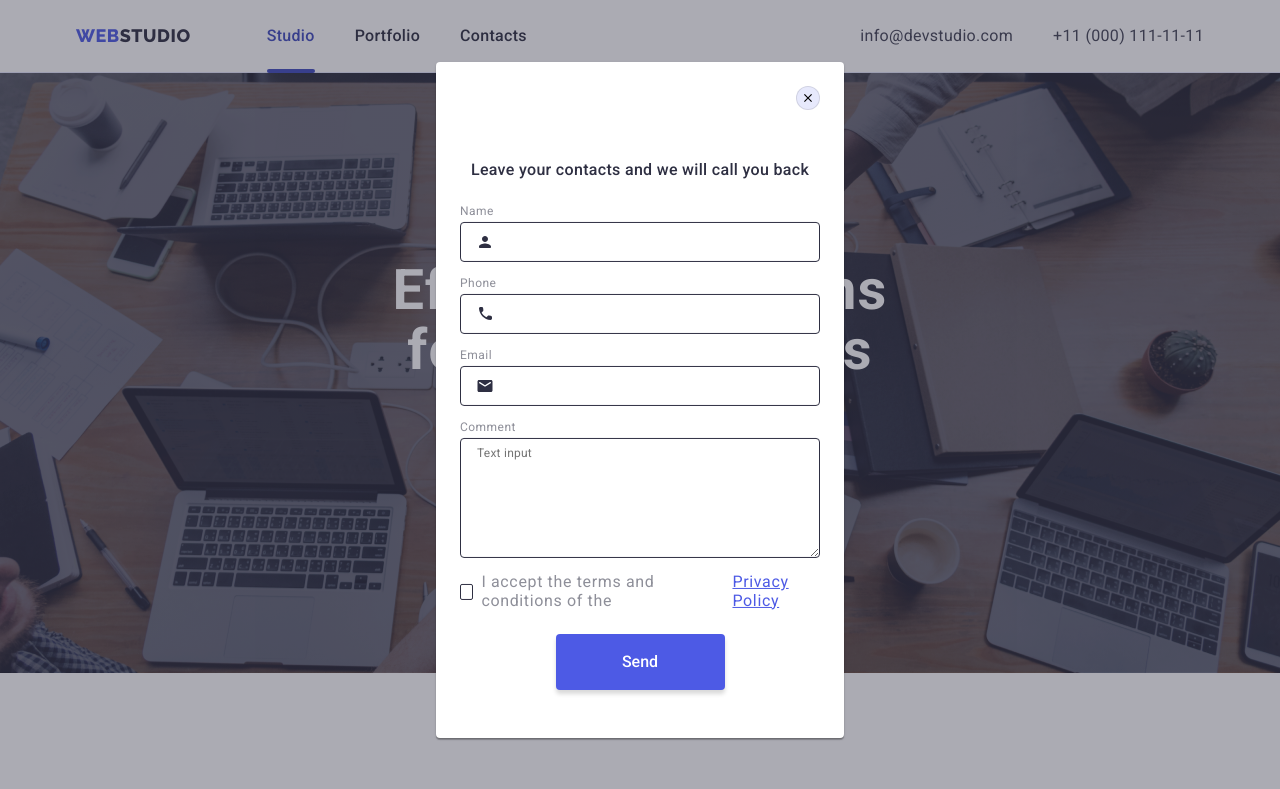
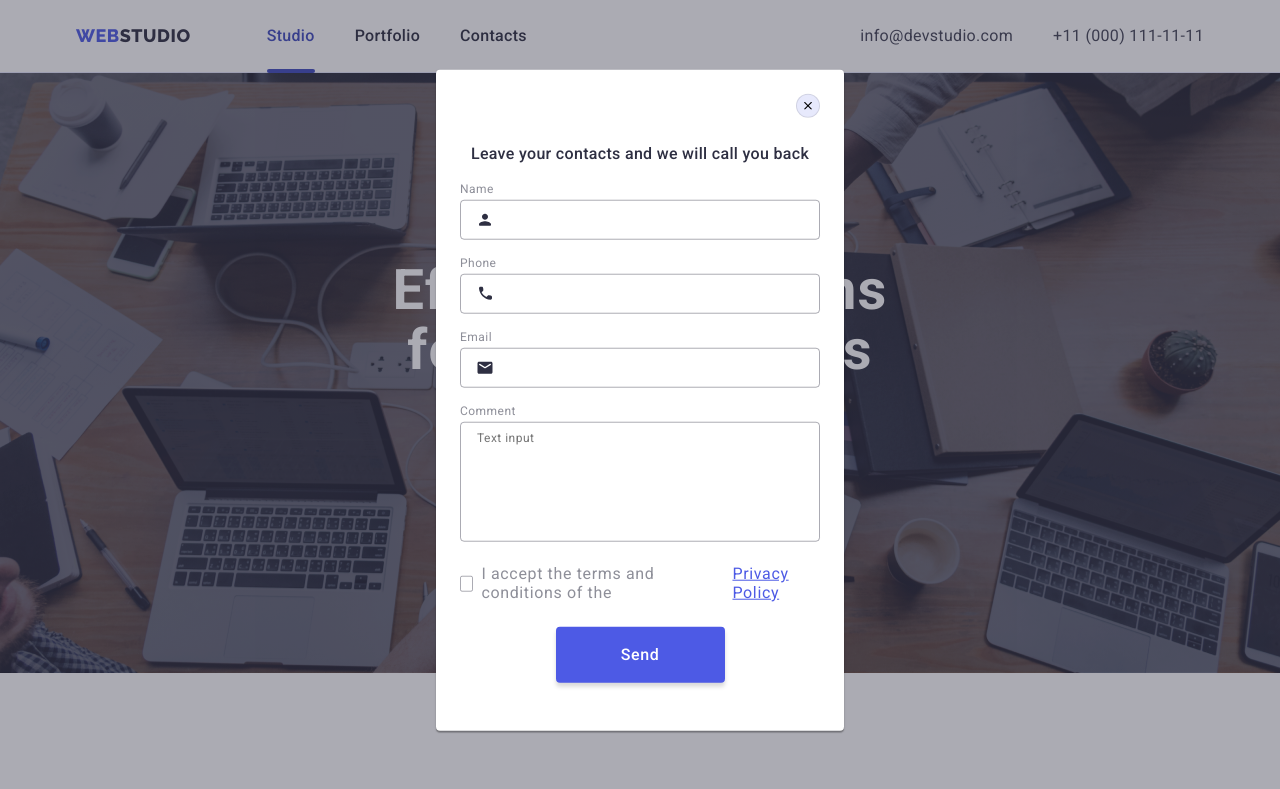
Before and after one commit to Mykola83/goit-markup-hw-05, a plain HTML site: page index.html in a window 1280 px wide. Both pictures are taken after a click on the button "Order Service". Shown: the top 789 px of the page. Drawn offline with nearby package versions, Linux system fonts and the light colour scheme.

Commit message:
corrected-05-hw

```diff
--- a/css/styles.css
+++ b/css/styles.css
@@ -644,6 +644,7 @@ ul {
 
 .footer-form-element {
   display: flex;
+  gap: 24;
 }
 
 .subscribe-text {
@@ -657,13 +658,17 @@ ul {
 .subscribe-input {
   width: 264px;
   height: 40px;
+  font-size: 12px;
   border: 1px solid var(--main-background-color);
   border-radius: 4px;
-  background: transparent;
+  background-color: transparent;
   color: var(--main-background-color);
   padding-left: 16px;
   margin-right: 24px;
+  line-height: 1.5;
+  letter-spacing: 0.04em;
   align-items: center;
+  filter: drop-shadow(0px 4px 4px rgba(0, 0, 0, 0.15));
 }
 
 .subscribe-input::placeholder {
@@ -682,6 +687,8 @@ ul {
   padding: 8px 24px;
   background-color: var(--btn-color);
   color: var(--main-background-color);
+  font-family: "Roboto", sans-serif;
+  font-size: 16px;
   font-weight: 500;
   line-height: 1.5;
   letter-spacing: 0.04em;
@@ -718,7 +725,7 @@ ul {
   box-shadow: 0px 1px 1px rgba(0, 0, 0, 0.14), 0px 1px 3px rgba(0, 0, 0, 0.12),
     0px 2px 1px rgba(0, 0, 0, 0.2);
   border-radius: 4px;
-  padding: 24px;
+  padding: 72px 24px 24px 24px;
 }
 
 .modal-close-button {
@@ -776,7 +783,6 @@ ul {
   line-height: 1.5;
   color: var(--second-text-color);
   letter-spacing: 0.02em;
-  margin-top: 72px;
   margin-bottom: 16px;
 }
 
@@ -785,15 +791,17 @@ ul {
 }
 
 .modal-field {
-  margin-bottom: 8px;
+  margin-bottom: 16px;
 }
 
 .form-label {
+  display: block;
   font-size: 12px;
   font-weight: 400;
   letter-spacing: 0.04em;
-  line-height: 1.16;
+  line-height: 1.17;
   color: var(--modal-text-color);
+  margin-bottom: 4px;
 }
 
 .input-wrap {
@@ -807,9 +815,10 @@ ul {
 .form-input {
   width: 100%;
   height: 40px;
-  border: 1px solid var(--second-text-color);
+  border: 1px solid rgba(46, 47, 66, 0.4);
+  background-color: transparent;
   border-radius: 4px;
-  padding-left: 34px;
+  padding-left: 38px;
   padding-right: 16px;
   font-size: 12px;
   color: var(--modal-text-color);
@@ -837,16 +846,16 @@ ul {
 .modal-textarea {
   width: 100%;
   height: 120px;
-  border: 1px solid var(--second-text-color);
+  border: 1px solid rgba(46, 47, 66, 0.4);
   border-radius: 4px;
-  padding-top: 8px;
-  padding-left: 16px;
-  padding-right: 16px;
+  padding: 8px 16px;
   font-size: 12px;
-  line-height: 1.16;
-  letter-spacing: 0.02em;
-  color: var(--modal-text-color);
+  line-height: 1.17;
+  letter-spacing: 0.04em;
+  color: rgba(46, 47, 66, 0.4);
+  background-color: transparent;
   outline: transparent;
+  resize: none;
   transition: border-color var(--transition);
 }
 
@@ -856,11 +865,26 @@ ul {
 
 .check-text {
   font-size: 12;
-  line-height: 1.16;
+  line-height: 1.17;
   letter-spacing: 0.04em;
   color: var(--modal-text-color);
   display: flex;
   align-items: center;
+}
+
+.label-policy-span {
+  width: 16px;
+  height: 16px;
+  border: 1px solid rgba(46, 47, 66, 0.4);
+  border-radius: 2px;
+  margin-right: 8px;
+  display: inline-flex;
+  align-items: center;
+  justify-content: center;
+  fill: transparent;
+  transition: background-color 250ms cubic-bezier(0.4, 0, 0.2, 1),
+    border 250ms cubic-bezier(0.4, 0, 0.2, 1),
+    fill 250ms cubic-bezier(0.4, 0, 0.2, 1);
 }
 
 .check-text-link {
@@ -868,7 +892,7 @@ ul {
   text-decoration: underline;
 }
 
-.check-text span {
+/* .check-text span {
   width: 16px;
   height: 16px;
   border: 1px solid var(--second-text-color);
@@ -878,9 +902,9 @@ ul {
   align-items: center;
   justify-content: center;
   fill: transparent;
-}
+}  */
 
-.input-check:checked + .check-text span {
+.input-check:checked + .label-policy-span {
   background-color: var(--btn-hover-color);
   border: none;
   fill: var(--third-text-color);
@@ -888,7 +912,7 @@ ul {
 
 .form-button {
   display: block;
-  width: 169px;
+  min-width: 169px;
   height: 56px;
   background-color: var(--btn-color);
   border-radius: 4px;
@@ -897,8 +921,10 @@ ul {
   font-weight: 500;
   color: var(--main-background-color);
   line-height: 1.5;
+  letter-spacing: 0.04em;
   text-align: center;
   margin: 24px auto;
   cursor: pointer;
   box-shadow: 0px 4px 4px 0px #00000026;
+  transition: background-color var(--transition);
 }
--- a/index.html
+++ b/index.html
@@ -549,7 +549,7 @@
         <div class="form-footer">
           <p class="subscribe-text">Subscribe</p>
           <form class="footer-form-element" autocomplete="off">
-            <label class="footer-label" for="subscribe" aria-label="footer-email"> </label>
+            <label class="footer-label" for="subscribe" aria-label="footer-email">
             <input
               class="subscribe-input"
               type="email"
@@ -557,7 +557,8 @@
               id="subscribe"
               placeholder="E-mail"
             />
-            <button class="subscribe-btn">
+          </label>
+            <button class="subscribe-btn" type="submit">
               Subscribe
               <svg class="send-icon" width="24" height="24">
                 <use href="./images/icons.svg#icon-send-icon"></use>
@@ -579,59 +580,60 @@
 
         <form class="modal-form" autocomplete="off">
           <div class="modal-field">
-            <label class="form-label">
+            <label class="form-label" for="user-name">
               Name
             </label>
               <div class="input-wrap">
-                <input class="form-input" type="text" name="user-name" />
-                <svg class="input-icon" width="18" height="18">
+                <input class="form-input" type="text" name="user-name" id="user-name" />
+                <svg class="input-icon" width="18" height="24">
                   <use href="./images/icons.svg#icon-person-black"></use>
                 </svg>
               </div>
           </div>
           <div class="modal-field">
-            <label class="form-label">
+            <label class="form-label" for="user-phone">
               Phone
             </label>
               <div class="input-wrap">
-                <input class="form-input" type="tel" name="user-phone" />
+                <input class="form-input" type="tel" name="user-phone" id="user-phone" />
                 <svg class="input-icon" width="18" height="24">
                   <use href="./images/icons.svg#icon-phone-black"></use>
                 </svg>
               </div>
           </div>
           <div class="modal-field">
-            <label class="form-label">
+            <label class="form-label" for="user-email">
               Email
             </label>
               <div class="input-wrap">
-                <input class="form-input" type="email" name="user-email" />
+                <input class="form-input" type="email" name="user-email" id="user-email" />
                 <svg class="input-icon" width="18" height="24">
                   <use href="./images/icons.svg#icon-email-black"></use>
                 </svg>
               </div>
           </div>
           <div class="modal-field">
-            <label class="form-label">
+            <label class="form-label" for="user-comment">
               Comment
+            </label>
               <textarea
                 class="modal-textarea"
                 name="modal-comment"
+                id="user-comment"
                 placeholder="Text input"
               ></textarea>
-            </label>
           </div>
           <div class="modal-field">
             <input
               class="input-check visually-hidden"
               type="checkbox"
-              name="policy"
+              name="user-privacy"
               id="policy"
               value="true"
             />
-            <label class="check-text" for="policy">
-              <span>
-                <svg class="check-icon" width="10" height="8">
+            <label class="check-text" for="user-policy">
+              <span class="label-policy-span">
+                <svg class="check-icon" width="10" height="8" id="user-policy">
                   <use href="./images/icons.svg#icon-check"></use>
                 </svg>
               </span>
```
